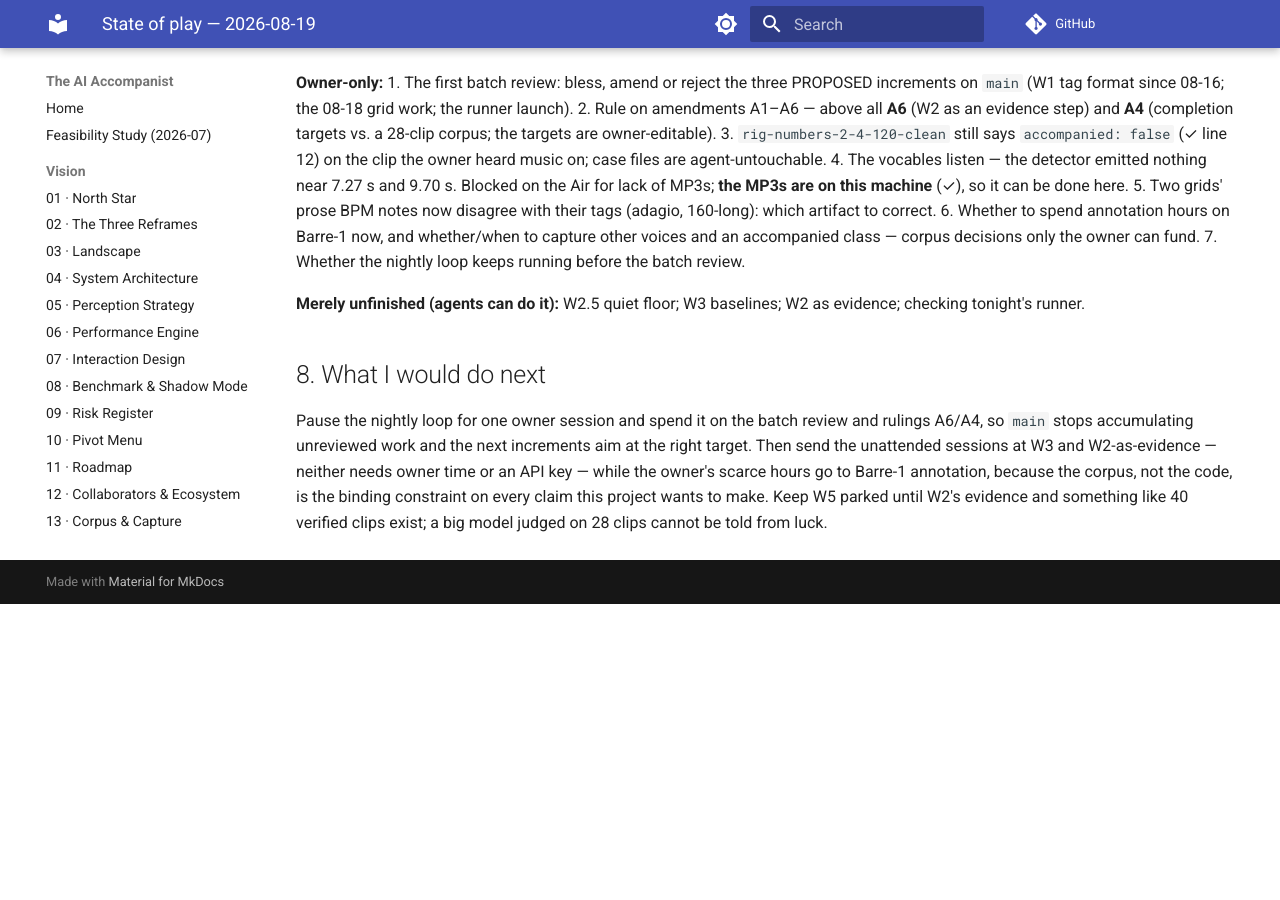
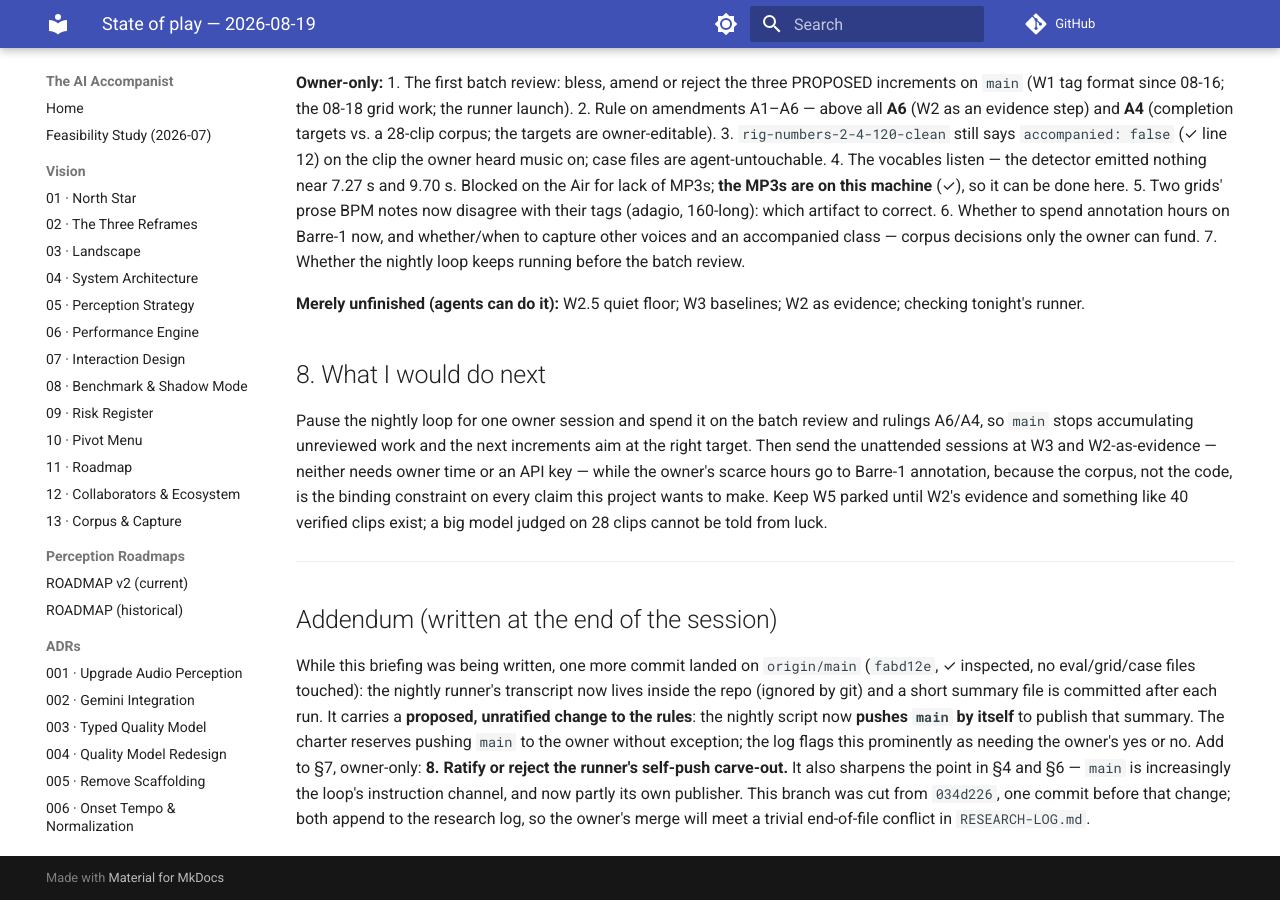
Before and after one commit to ben-juodvalkis/musical-perception, an MkDocs documentation site: the page built from docs/research/state-of-play-2026-08-19.md, in a window 1280 px wide and 900 px high, scrolled down 3141 px. Built offline with MkDocs 1.6.1 and Material for MkDocs 9.7.7, drawn with Linux system fonts in a browser that asks for light colours; comment, search, counter and statistics services are not loaded; before the commit the page ends 3745 px from its top, so only the background shows below that.

Commit message:
docs: state-of-play addendum — origin/main advanced (runner self-push proposed)
Co-Authored-By: Claude Fable 5 <noreply@anthropic.com>

```diff
--- a/docs/research/state-of-play-2026-08-19.md
+++ b/docs/research/state-of-play-2026-08-19.md
@@ -186,3 +186,20 @@ neither needs owner time or an API key — while the owner's scarce hours go to
 annotation, because the corpus, not the code, is the binding constraint on every
 claim this project wants to make. Keep W5 parked until W2's evidence and something
 like 40 verified clips exist; a big model judged on 28 clips cannot be told from luck.
+
+---
+
+## Addendum (written at the end of the session)
+
+While this briefing was being written, one more commit landed on `origin/main`
+(`fabd12e`, ✓ inspected, no eval/grid/case files touched): the nightly runner's
+transcript now lives inside the repo (ignored by git) and a short summary file is
+committed after each run. It carries a **proposed, unratified change to the rules**:
+the nightly script now **pushes `main` by itself** to publish that summary. The
+charter reserves pushing `main` to the owner without exception; the log flags this
+prominently as needing the owner's yes or no. Add to §7, owner-only: **8. Ratify or
+reject the runner's self-push carve-out.** It also sharpens the point in §4 and §6 —
+`main` is increasingly the loop's instruction channel, and now partly its own
+publisher. This branch was cut from `034d226`, one commit before that change; both
+append to the research log, so the owner's merge will meet a trivial end-of-file
+conflict in `RESEARCH-LOG.md`.
```
Also changed, not shown: docs/research/RESEARCH-LOG.md (+6 -0 lines).
